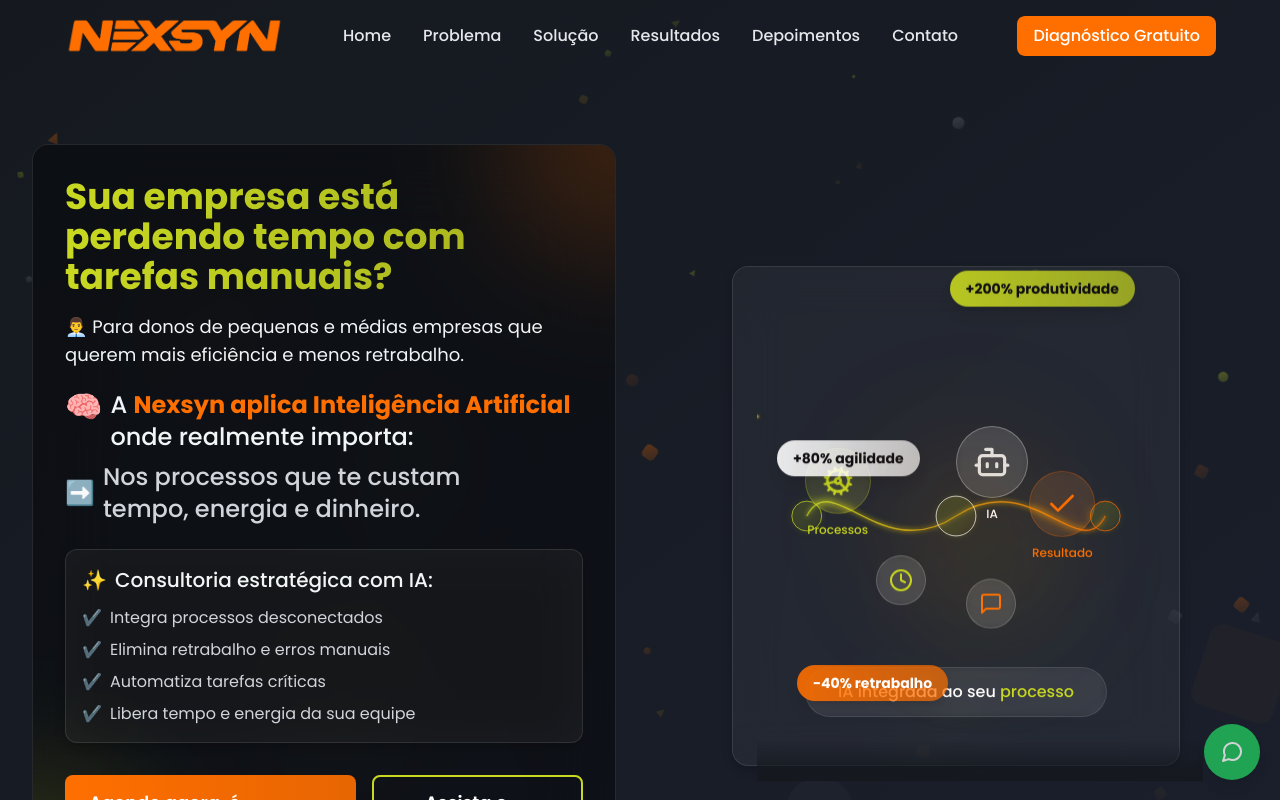
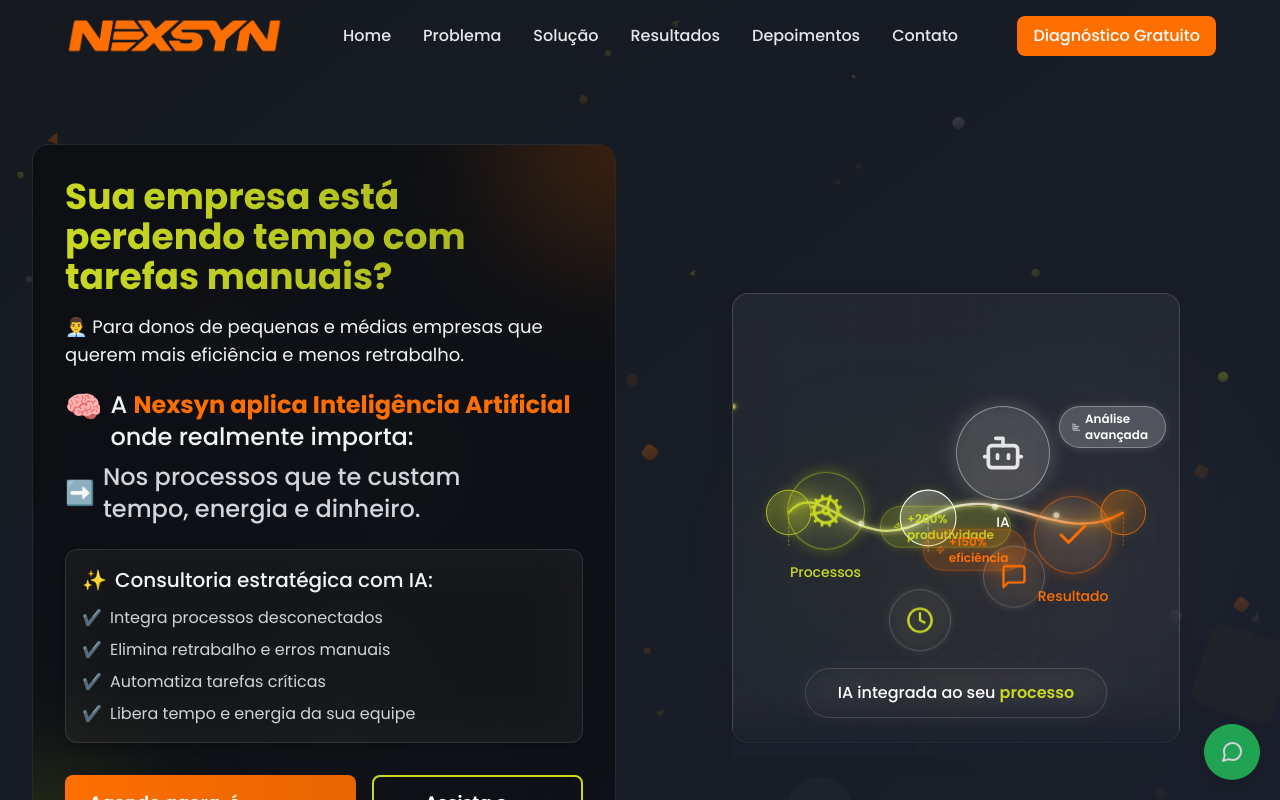
Before and after one commit to YellowDark25/nexsyn-ai-launch, a React (Vite) app: page / in a window 1280 px wide. Shown: the top 800 px of the page. Built offline with nearby package versions, Linux system fonts and the light colour scheme.

Commit message:
Refactor: Implement the plan
This commit implements the changes requested in the prompt.

```diff
--- a/src/components/HeroSection.tsx
+++ b/src/components/HeroSection.tsx
@@ -3,13 +3,12 @@ import React, { useState, useEffect, lazy, Suspense } from "react";
 import ParticleBackground from "./hero/ParticleBackground";
 import HeroContent from "./hero/HeroContent";
 import WaveDecoration from "./hero/WaveDecoration";
-
-// Lazy load the ThreeScene component for better performance
-const ThreeScene = lazy(() => import('./hero/ThreeScene'));
+import TransformationFlow from "./hero/TransformationFlow";
 
 const HeroSection = () => {
   const [isVisible, setIsVisible] = useState(false);
   const [isMounted, setIsMounted] = useState(false);
+  const [mousePosition, setMousePosition] = useState({ x: 0, y: 0 });
 
   // Animation on load and client-side rendering check
   useEffect(() => {
@@ -21,7 +20,20 @@ const HeroSection = () => {
       setIsVisible(true);
     }, 300);
 
-    return () => clearTimeout(timer);
+    // Mouse movement handler for parallax effect
+    const handleMouseMove = (e: MouseEvent) => {
+      // Calculate normalized position (from -1 to 1)
+      const x = (e.clientX / window.innerWidth) * 2 - 1;
+      const y = (e.clientY / window.innerHeight) * 2 - 1;
+      setMousePosition({ x, y });
+    };
+
+    window.addEventListener('mousemove', handleMouseMove);
+
+    return () => {
+      clearTimeout(timer);
+      window.removeEventListener('mousemove', handleMouseMove);
+    };
   }, []);
 
   return (
@@ -34,22 +46,13 @@ const HeroSection = () => {
           {/* Left side - Text content */}
           <HeroContent isVisible={isVisible} />
 
-          {/* Right side - 3D Scene */}
+          {/* Right side - Enhanced Flow Animation */}
           <div className="w-full md:w-1/2 flex justify-center">
             {isMounted && (
-              <Suspense fallback={
-                <div className="h-[450px] w-full flex items-center justify-center glass-morphism rounded-xl p-6">
-                  <div className="flex flex-col items-center">
-                    <div className="w-12 h-12 border-4 border-t-transparent border-nexlime rounded-full animate-spin mb-4"></div>
-                    <p className="text-nexlime/70">Carregando visualização 3D...</p>
-                  </div>
-                </div>
-              }>
-                <div className="w-full max-w-md relative animate-float glass-morphism p-6 rounded-2xl">
-                  <ThreeScene isVisible={isVisible} />
-                  <div className="absolute -bottom-4 w-full h-10 bg-gradient-to-t from-[#15191F] to-transparent"></div>
-                </div>
-              </Suspense>
+              <div className="w-full max-w-md h-[450px] relative glass-morphism rounded-2xl border border-white/15 shadow-[0_10px_30px_-15px_rgba(0,0,0,0.4)]">
+                <TransformationFlow mousePosition={mousePosition} />
+                <div className="absolute -bottom-4 left-0 right-0 h-16 bg-gradient-to-t from-[#1A1F2C] to-transparent"></div>
+              </div>
             )}
           </div>
         </div>
--- a/src/components/hero/HeroSection.tsx
+++ b/src/components/hero/HeroSection.tsx
@@ -3,13 +3,12 @@ import React, { useState, useEffect, lazy, Suspense } from "react";
 import ParticleBackground from "./ParticleBackground";
 import HeroContent from "./HeroContent";
 import WaveDecoration from "./WaveDecoration";
-
-// Lazy load the ThreeScene component for better performance
-const ThreeScene = lazy(() => import('./ThreeScene'));
+import TransformationFlow from "./TransformationFlow";
 
 const HeroSection = () => {
   const [isVisible, setIsVisible] = useState(false);
   const [isMounted, setIsMounted] = useState(false);
+  const [mousePosition, setMousePosition] = useState({ x: 0, y: 0 });
 
   // Animation on load and client-side rendering check
   useEffect(() => {
@@ -21,7 +20,20 @@ const HeroSection = () => {
       setIsVisible(true);
     }, 300);
 
-    return () => clearTimeout(timer);
+    // Mouse movement handler for parallax effect
+    const handleMouseMove = (e: MouseEvent) => {
+      // Calculate normalized position (from -1 to 1)
+      const x = (e.clientX / window.innerWidth) * 2 - 1;
+      const y = (e.clientY / window.innerHeight) * 2 - 1;
+      setMousePosition({ x, y });
+    };
+
+    window.addEventListener('mousemove', handleMouseMove);
+
+    return () => {
+      clearTimeout(timer);
+      window.removeEventListener('mousemove', handleMouseMove);
+    };
   }, []);
 
   return (
@@ -34,21 +46,13 @@ const HeroSection = () => {
           {/* Left side - Text content */}
           <HeroContent isVisible={isVisible} />
 
-          {/* Right side - Fluid SVG Animation */}
+          {/* Right side - Enhanced Flow Animation */}
           <div className="w-full md:w-1/2 flex justify-center">
             {isMounted && (
-              <Suspense fallback={
-                <div className="h-[450px] w-full flex items-center justify-center">
-                  <div className="flex flex-col items-center">
-                    <div className="w-12 h-12 border-4 border-t-transparent border-nexlime rounded-full animate-spin mb-4"></div>
-                    <p className="text-nexlime/70">Carregando visualização...</p>
-                  </div>
-                </div>
-              }>
-                <div className="w-full max-w-md relative animate-float">
-                  <ThreeScene isVisible={isVisible} />
-                </div>
-              </Suspense>
+              <div className="w-full max-w-md h-[450px] relative glass-morphism p-6 rounded-2xl border border-white/15 shadow-[0_10px_30px_-15px_rgba(0,0,0,0.4)]">
+                <TransformationFlow mousePosition={mousePosition} />
+                <div className="absolute -bottom-4 left-0 right-0 h-16 bg-gradient-to-t from-[#1A1F2C] to-transparent"></div>
+              </div>
             )}
           </div>
         </div>
--- a/src/components/hero/TransformationFlow.tsx
+++ b/src/components/hero/TransformationFlow.tsx
@@ -1,11 +1,13 @@
 
 import React, { useRef, useEffect } from 'react';
-import { Check, Cog, Bot, Clock, MessageSquare } from "lucide-react";
+import { Check, Cog, Bot, Clock, MessageSquare, ChartBar, Zap } from "lucide-react";
+import { Badge } from "../ui/badge";
 
-// SVG animation that replaces the 3D scene
+// Enhanced SVG animation that replaces the 3D scene
 const TransformationFlow = ({ mousePosition }: { mousePosition: { x: number, y: number } }) => {
   const svgRef = useRef<SVGSVGElement>(null);
   const pathRef = useRef<SVGPathElement>(null);
+  const gridRef = useRef<SVGRectElement>(null);
 
   // Animate the SVG path on load
   useEffect(() => {
@@ -19,160 +21,311 @@ const TransformationFlow = ({ mousePosition }: { mousePosition: { x: number, y:
 
       // Define animation
       setTimeout(() => {
-        path.style.transition = 'stroke-dashoffset 2s ease-in-out';
+        path.style.transition = 'stroke-dashoffset 2.5s ease-in-out';
         path.style.strokeDashoffset = '0';
       }, 500);
+    }
+
+    // Animate grid effect
+    if (gridRef.current) {
+      const grid = gridRef.current;
+      grid.style.opacity = '0';
+      setTimeout(() => {
+        grid.style.transition = 'opacity 1.5s ease-in-out';
+        grid.style.opacity = '0.15';
+      }, 800);
     }
   }, []);
 
   return (
     <div className="w-full h-full flex items-center justify-center relative">
+      {/* Holographic grid background */}
+      <div className="absolute inset-0 z-0"
+        style={{
+          transform: `translate(${mousePosition.x * -2}px, ${mousePosition.y * -2}px)`,
+          transition: 'transform 0.5s ease-out'
+        }}
+      >
+        <svg width="100%" height="100%" xmlns="http://www.w3.org/2000/svg">
+          <defs>
+            <pattern id="smallGrid" width="15" height="15" patternUnits="userSpaceOnUse">
+              <path
+                d="M 15 0 L 0 0 0 15"
+                fill="none"
+                stroke="rgba(255, 255, 255, 0.07)"
+                strokeWidth="0.5"
+              />
+            </pattern>
+            <pattern id="grid" width="60" height="60" patternUnits="userSpaceOnUse">
+              <rect width="60" height="60" fill="url(#smallGrid)"/>
+              <path
+                d="M 60 0 L 0 0 0 60"
+                fill="none"
+                stroke="rgba(255, 255, 255, 0.12)"
+                strokeWidth="1"
+              />
+            </pattern>
+          </defs>
+          <rect
+            ref={gridRef}
+            width="100%"
+            height="100%"
+            fill="url(#grid)"
+            opacity="0"
+          />
+        </svg>
+      </div>
+
       {/* Main flow animation */}
       <svg
         ref={svgRef}
-        className="w-full h-full absolute"
+        className="w-full h-full absolute z-10"
         viewBox="0 0 800 400"
         style={{
-          filter: 'drop-shadow(0px 0px 3px rgba(201, 217, 33, 0.3))',
-          transform: `translate(${mousePosition.x * -5}px, ${mousePosition.y * -5}px)`
+          filter: 'drop-shadow(0px 0px 5px rgba(201, 217, 33, 0.35))',
+          transform: `translate(${mousePosition.x * -3}px, ${mousePosition.y * -3}px)`,
+          transition: 'transform 0.3s ease-out'
         }}
       >
-        {/* Background glow filter */}
+        {/* Enhanced background glow filter */}
         <defs>
           <filter id="glow" x="-50%" y="-50%" width="200%" height="200%">
-            <feGaussianBlur stdDeviation="4" result="blur" />
+            <feGaussianBlur stdDeviation="5" result="blur" />
             <feComposite in="SourceGraphic" in2="blur" operator="over" />
           </filter>
 
-          {/* Gradient definitions */}
+          <filter id="softGlow" x="-50%" y="-50%" width="200%" height="200%">
+            <feGaussianBlur stdDeviation="3" result="blur" />
+            <feComposite in="SourceGraphic" in2="blur" operator="over" />
+          </filter>
+
+          {/* Enhanced gradient definitions */}
           <linearGradient id="flowGradient" x1="0%" y1="0%" x2="100%" y2="0%">
-            <stop offset="0%" stopColor="#C9D921" stopOpacity="0.8" />
-            <stop offset="100%" stopColor="#FF6F00" stopOpacity="0.8" />
+            <stop offset="0%" stopColor="#C9D921" stopOpacity="0.9" />
+            <stop offset="50%" stopColor="#FFFFFF" stopOpacity="0.8" />
+            <stop offset="100%" stopColor="#FF6F00" stopOpacity="0.9" />
           </linearGradient>
 
           <linearGradient id="nodeGradient" x1="0%" y1="0%" x2="100%" y2="100%">
-            <stop offset="0%" stopColor="#C9D921" stopOpacity="0.1" />
-            <stop offset="100%" stopColor="#1A1F2C" stopOpacity="0.3" />
+            <stop offset="0%" stopColor="#C9D921" stopOpacity="0.2" />
+            <stop offset="100%" stopColor="#1A1F2C" stopOpacity="0.4" />
+          </linearGradient>
+
+          <linearGradient id="processGradient" x1="0%" y1="0%" x2="100%" y2="100%">
+            <stop offset="0%" stopColor="#C9D921" stopOpacity="0.3" />
+            <stop offset="100%" stopColor="#C9D921" stopOpacity="0.05" />
+          </linearGradient>
+
+          <linearGradient id="iaGradient" x1="0%" y1="0%" x2="100%" y2="100%">
+            <stop offset="0%" stopColor="#FFFFFF" stopOpacity="0.3" />
+            <stop offset="100%" stopColor="#FFFFFF" stopOpacity="0.05" />
+          </linearGradient>
+
+          <linearGradient id="resultGradient" x1="0%" y1="0%" x2="100%" y2="100%">
+            <stop offset="0%" stopColor="#FF6F00" stopOpacity="0.3" />
+            <stop offset="100%" stopColor="#FF6F00" stopOpacity="0.05" />
           </linearGradient>
         </defs>
 
-        {/* Connection path */}
+        {/* Enhanced flow path */}
         <path
           ref={pathRef}
-          d="M100,200 C150,100 250,300 400,200 C550,100 650,300 700,200"
+          d="M100,190 C160,120 220,280 350,200 C480,120 580,260 700,190"
           stroke="url(#flowGradient)"
-          strokeWidth="3"
+          strokeWidth="4"
           fill="none"
           filter="url(#glow)"
         />
 
-        {/* Process nodes */}
-        <circle cx="100" cy="200" r="30" fill="url(#nodeGradient)" stroke="#C9D921" strokeWidth="1.5" />
-        <circle cx="400" cy="200" r="40" fill="url(#nodeGradient)" stroke="#FFFFFF" strokeWidth="1.5" />
-        <circle cx="700" cy="200" r="30" fill="url(#nodeGradient)" stroke="#FF6F00" strokeWidth="1.5" />
+        {/* Connection paths */}
+        <path
+          d="M100,190 L100,250"
+          stroke="#C9D921"
+          strokeWidth="1.5"
+          strokeDasharray="5,3"
+          opacity="0.6"
+        />
 
-        {/* Data particles flowing along the path */}
-        <circle className="animate-flow-1" cx="0" cy="0" r="4" fill="#C9D921" filter="url(#glow)">
+        <path
+          d="M350,200 L350,260"
+          stroke="#FFFFFF"
+          strokeWidth="1.5"
+          strokeDasharray="5,3"
+          opacity="0.6"
+        />
+
+        <path
+          d="M700,190 L700,250"
+          stroke="#FF6F00"
+          strokeWidth="1.5"
+          strokeDasharray="5,3"
+          opacity="0.6"
+        />
+
+        {/* Intermediate path points */}
+        <circle cx="230" cy="210" r="5" fill="#FFFFFF" opacity="0.7" filter="url(#softGlow)" />
+        <circle cx="470" cy="180" r="5" fill="#FFFFFF" opacity="0.7" filter="url(#softGlow)" />
+        <circle cx="580" cy="195" r="5" fill="#FFFFFF" opacity="0.7" filter="url(#softGlow)" />
+
+        {/* Process nodes enhanced */}
+        <circle cx="100" cy="190" r="40" fill="url(#processGradient)" stroke="#C9D921" strokeWidth="1.5" />
+        <circle cx="350" cy="200" r="50" fill="url(#iaGradient)" stroke="#FFFFFF" strokeWidth="2" />
+        <circle cx="700" cy="190" r="40" fill="url(#resultGradient)" stroke="#FF6F00" strokeWidth="1.5" />
+
+        {/* Data particles flowing along the path - more particles and varied sizes */}
+        <circle className="animate-flow-1" cx="0" cy="0" r="6" fill="#C9D921" filter="url(#glow)">
           <animateMotion
-            path="M100,200 C150,100 250,300 400,200 C550,100 650,300 700,200"
-            dur="4s"
+            path="M100,190 C160,120 220,280 350,200 C480,120 580,260 700,190"
+            dur="5s"
             repeatCount="indefinite"
           />
         </circle>
 
-        <circle className="animate-flow-2" cx="0" cy="0" r="3" fill="#FFFFFF" filter="url(#glow)">
+        <circle className="animate-flow-2" cx="0" cy="0" r="4" fill="#FFFFFF" filter="url(#glow)">
           <animateMotion
-            path="M100,200 C150,100 250,300 400,200 C550,100 650,300 700,200"
-            dur="3s"
-            begin="1s"
+            path="M100,190 C160,120 220,280 350,200 C480,120 580,260 700,190"
+            dur="4s"
+            begin="0.8s"
             repeatCount="indefinite"
           />
         </circle>
 
-        <circle className="animate-flow-3" cx="0" cy="0" r="4" fill="#FF6F00" filter="url(#glow)">
+        <circle className="animate-flow-3" cx="0" cy="0" r="5" fill="#FF6F00" filter="url(#glow)">
           <animateMotion
-            path="M100,200 C150,100 250,300 400,200 C550,100 650,300 700,200"
-            dur="5s"
-            begin="2s"
+            path="M100,190 C160,120 220,280 350,200 C480,120 580,260 700,190"
+            dur="6s"
+            begin="1.5s"
+            repeatCount="indefinite"
+          />
+        </circle>
+
+        <circle className="animate-flow-1" cx="0" cy="0" r="3" fill="#C9D921" filter="url(#glow)">
+          <animateMotion
+            path="M100,190 C160,120 220,280 350,200 C480,120 580,260 700,190"
+            dur="7s"
+            begin="2.5s"
+            repeatCount="indefinite"
+          />
+        </circle>
+
+        <circle className="animate-flow-2" cx="0" cy="0" r="5" fill="#FFFFFF" filter="url(#glow)">
+          <animateMotion
+            path="M100,190 C160,120 220,280 350,200 C480,120 580,260 700,190"
+            dur="5.5s"
+            begin="3s"
             repeatCount="indefinite"
           />
         </circle>
       </svg>
 
-      {/* Floating icons with parallax effect */}
+      {/* Enhanced floating icons with improved parallax effect */}
       <div
-        className="absolute left-[12%] top-[35%] transform -translate-x-1/2 -translate-y-1/2 animate-float"
+        className="absolute left-[12%] top-[40%] transform -translate-x-1/2 -translate-y-1/2 animate-float z-20"
         style={{
           animationDelay: '0.2s',
-          transform: `translate(calc(-50% + ${mousePosition.x * 15}px), calc(-50% + ${mousePosition.y * 15}px))`
+          transform: `translate(calc(-50% + ${mousePosition.x * 15}px), calc(-50% + ${mousePosition.y * 15}px))`,
+          transition: 'transform 0.4s ease-out'
         }}
       >
-        <div className="rounded-full p-4 backdrop-blur-sm bg-nexlime/10 border border-nexlime/30">
-          <Cog size={32} className="text-nexlime animate-spin-slow" />
+        <div className="rounded-full p-5 backdrop-blur-md bg-nexlime/5 border border-nexlime/50 shadow-[0_0_15px_rgba(201,217,33,0.3)]">
+          <Cog size={36} className="text-nexlime animate-spin-slow" />
         </div>
-        <div className="mt-2 text-xs font-medium text-nexlime text-center">Processos</div>
-      </div>
+        <div className="mt-3 text-sm font-medium text-nexlime text-center">Processos</div>
 
-      <div
-        className="absolute left-1/2 top-[30%] transform -translate-x-1/2 -translate-y-1/2 animate-float"
-        style={{
-          animationDelay: '0.8s',
-          transform: `translate(calc(-50% + ${mousePosition.x * -10}px), calc(-50% + ${mousePosition.y * -10}px))`
-        }}
-      >
-        <div className="rounded-full p-4 backdrop-blur-sm bg-white/10 border border-white/30">
-          <Bot size={38} className="text-white animate-pulse-soft" />
-        </div>
-        <div className="mt-2 text-xs font-medium text-white text-center">IA</div>
-      </div>
-
-      <div
-        className="absolute right-[15%] top-[40%] transform -translate-x-1/2 -translate-y-1/2 animate-float"
-        style={{
-          animationDelay: '1.2s',
-          transform: `translate(calc(-50% + ${mousePosition.x * 20}px), calc(-50% + ${mousePosition.y * 20}px))`
-        }}
-      >
-        <div className="rounded-full p-4 backdrop-blur-sm bg-nexorange/10 border border-nexorange/30">
-          <Check size={32} className="text-nexorange" />
-        </div>
-        <div className="mt-2 text-xs font-medium text-nexorange text-center">Resultado</div>
-      </div>
-
-      {/* Additional floating icons */}
-      <div
-        className="absolute left-[30%] bottom-[30%] transform -translate-x-1/2 -translate-y-1/2 animate-float"
-        style={{
-          animationDelay: '1.5s',
-          transform: `translate(calc(-50% + ${mousePosition.x * -12}px), calc(-50% + ${mousePosition.y * -12}px))`
-        }}
-      >
-        <div className="rounded-full p-3 backdrop-blur-sm bg-white/10 border border-white/20">
-          <Clock size={24} className="text-nexlime" />
+        {/* Connected metrics */}
+        <div className="absolute left-[120%] top-[50%] transform translate-y-[-50%]">
+          <Badge variant="outline" className="bg-nexlime/20 border-nexlime/30 text-nexlime shadow-[0_0_10px_rgba(201,217,33,0.2)] px-3 py-1">
+            <Zap size={14} className="mr-1" />
+            <span>+200% produtividade</span>
+          </Badge>
         </div>
       </div>
 
       <div
-        className="absolute right-[35%] bottom-[25%] transform -translate-x-1/2 -translate-y-1/2 animate-float"
+        className="absolute left-1/2 top-[25%] transform -translate-x-1/2 -translate-y-1/2 animate-float z-20"
         style={{
-          animationDelay: '0.5s',
-          transform: `translate(calc(-50% + ${mousePosition.x * 18}px), calc(-50% + ${mousePosition.y * 18}px))`
+          animationDelay: '0.8s',
+          transform: `translate(calc(-50% + ${mousePosition.x * -12}px), calc(-50% + ${mousePosition.y * -12}px))`,
+          transition: 'transform 0.4s ease-out'
         }}
       >
-        <div className="rounded-full p-3 backdrop-blur-sm bg-white/10 border border-white/20">
-          <MessageSquare size={24} className="text-nexorange" />
+        <div className="rounded-full p-6 backdrop-blur-md bg-white/10 border border-white/40 shadow-[0_0_20px_rgba(255,255,255,0.2)]">
+          <Bot size={44} className="text-white animate-pulse-soft" />
+        </div>
+        <div className="mt-3 text-sm font-medium text-white text-center">IA</div>
+
+        {/* Connected metrics */}
+        <div className="absolute left-[110%] top-[0%]">
+          <Badge variant="outline" className="bg-white/20 border-white/30 text-white shadow-[0_0_10px_rgba(255,255,255,0.15)] px-3 py-1">
+            <ChartBar size={14} className="mr-1" />
+            <span>Análise avançada</span>
+          </Badge>
         </div>
       </div>
 
-      {/* Central message */}
       <div
-        className="absolute bottom-6 w-full flex justify-center"
-        style={{ transform: `translateY(${mousePosition.y * 5}px)` }}
+        className="absolute right-[15%] top-[45%] transform -translate-x-1/2 -translate-y-1/2 animate-float z-20"
+        style={{
+          animationDelay: '1.2s',
+          transform: `translate(calc(-50% + ${mousePosition.x * 20}px), calc(-50% + ${mousePosition.y * 20}px))`,
+          transition: 'transform 0.4s ease-out'
+        }}
       >
-        <div className="px-8 py-3 bg-white/5 backdrop-blur-sm rounded-full border border-white/10">
-          <span className="text-white font-medium">IA integrada ao seu <span className="text-nexlime">processo</span></span>
+        <div className="rounded-full p-5 backdrop-blur-md bg-nexorange/5 border border-nexorange/50 shadow-[0_0_15px_rgba(255,111,0,0.3)]">
+          <Check size={36} className="text-nexorange" />
+        </div>
+        <div className="mt-3 text-sm font-medium text-nexorange text-center">Resultado</div>
+
+        {/* Connected metrics */}
+        <div className="absolute right-[110%] top-[30%]">
+          <Badge variant="outline" className="bg-nexorange/20 border-nexorange/30 text-nexorange shadow-[0_0_10px_rgba(255,111,0,0.2)] px-3 py-1">
+            <Zap size={14} className="mr-1" />
+            <span>+150% eficiência</span>
+          </Badge>
         </div>
       </div>
+
+      {/* Enhanced additional floating icons */}
+      <div
+        className="absolute left-[35%] bottom-[20%] transform -translate-x-1/2 -translate-y-1/2 animate-float z-20"
+        style={{
+          animationDelay: '1.5s',
+          transform: `translate(calc(-50% + ${mousePosition.x * -10}px), calc(-50% + ${mousePosition.y * -10}px))`,
+          transition: 'transform 0.4s ease-out'
+        }}
+      >
+        <div className="rounded-full p-4 backdrop-blur-md bg-white/8 border border-white/20 shadow-[0_0_10px_rgba(255,255,255,0.1)]">
+          <Clock size={28} className="text-nexlime" />
+        </div>
+      </div>
+
+      <div
+        className="absolute right-[30%] bottom-[30%] transform -translate-x-1/2 -translate-y-1/2 animate-float z-20"
+        style={{
+          animationDelay: '0.5s',
+          transform: `translate(calc(-50% + ${mousePosition.x * 18}px), calc(-50% + ${mousePosition.y * 18}px))`,
+          transition: 'transform 0.4s ease-out'
+        }}
+      >
+        <div className="rounded-full p-4 backdrop-blur-md bg-white/8 border border-white/20 shadow-[0_0_10px_rgba(255,255,255,0.1)]">
+          <MessageSquare size={28} className="text-nexorange" />
+        </div>
+      </div>
+
+      {/* Enhanced central message */}
+      <div
+        className="absolute bottom-6 w-full flex justify-center z-30"
+        style={{ transform: `translateY(${mousePosition.y * 3}px)` }}
+      >
+        <div className="px-8 py-3 bg-white/8 backdrop-blur-md rounded-full border border-white/15 shadow-[0_0_15px_rgba(255,255,255,0.05)]">
+          <span className="text-white font-medium">IA integrada ao seu <span className="text-nexlime font-semibold">processo</span></span>
+        </div>
+      </div>
+
+      {/* Ambient glow effects */}
+      <div className="absolute left-[15%] top-[40%] w-40 h-40 rounded-full bg-nexlime/5 filter blur-[80px] z-0"></div>
+      <div className="absolute right-[15%] top-[45%] w-40 h-40 rounded-full bg-nexorange/5 filter blur-[80px] z-0"></div>
+      <div className="absolute left-[50%] top-[25%] w-60 h-60 rounded-full bg-white/5 filter blur-[100px] z-0"></div>
     </div>
   );
 };
```
